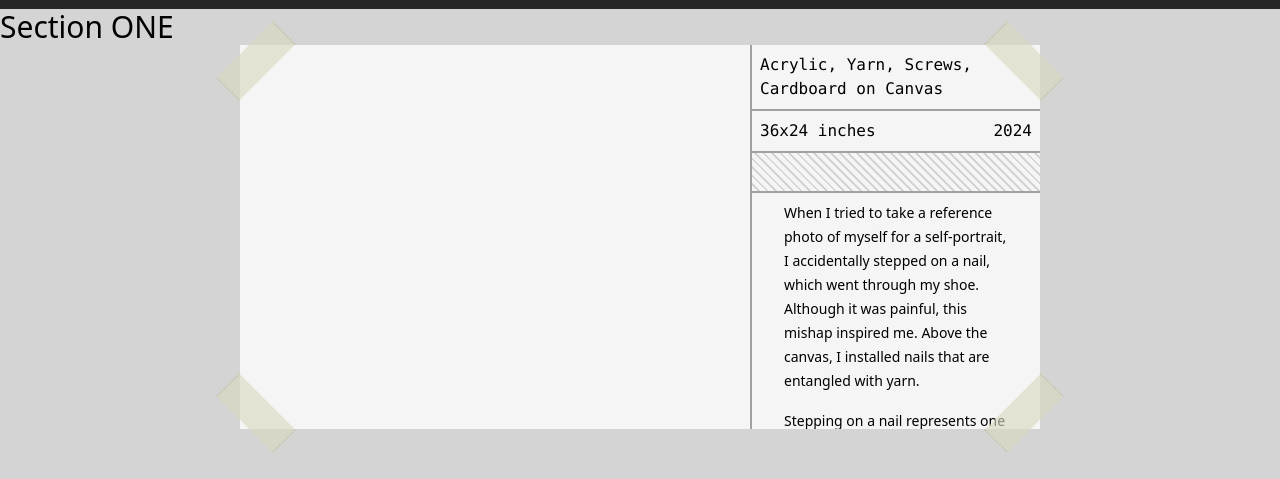
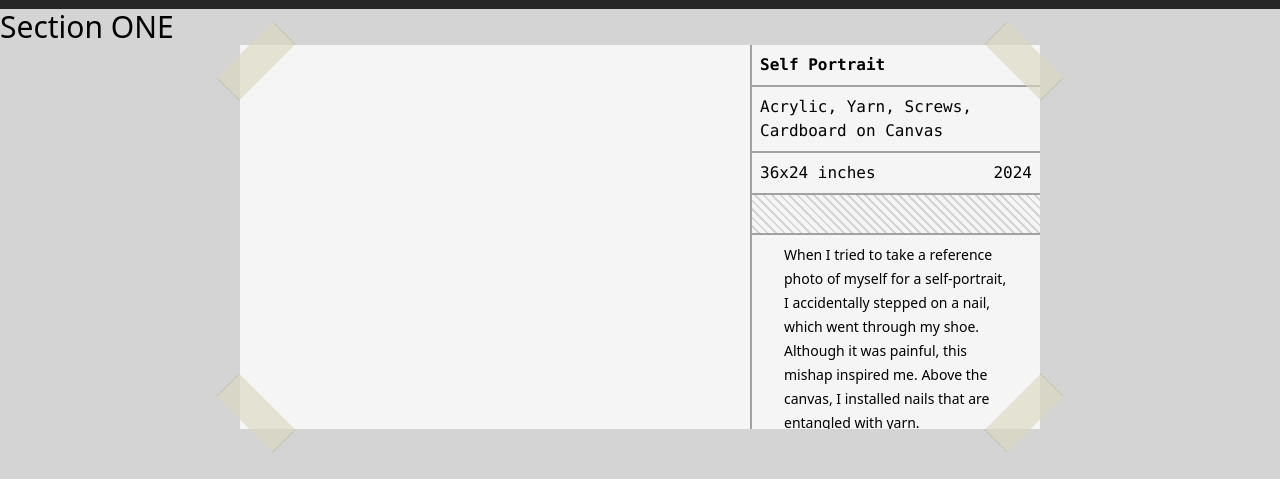
Before and after one commit to aspiringLich/lauriewu, a SvelteKit app: page / in a window 1280 px wide. Shown: the part 791-1270 px from the top of the page. Built offline with nearby package versions, Linux system fonts and the light colour scheme; grey boxes are pictures that could not be loaded.

Commit message:
its a flexbox now

```diff
--- a/src/routes/sections/SelfPortrait.svelte
+++ b/src/routes/sections/SelfPortrait.svelte
@@ -1,13 +1,15 @@
 <div class="flex justify-center">
-	<div class="box grid grid-cols-[32rem_18rem] grid-rows-[auto_auto_auto_1fr]">
+	<div class="box flex">
 		<span class="tape"></span>
-		<div class="row-span-4 h-96 border-r-2">
+		<div class="h-96 w-lg grow-0 border-r-2">
 			<!-- CONTENT -->
 		</div>
+		<div class="flex w-72 flex-col">
+			<div class="item font-mono font-bold">Self Portrait</div>
 			<div class="item font-mono">Acrylic, Yarn, Screws, Cardboard on Canvas</div>
 			<div class="item font-mono">36x24 inches <span class="grow"></span> 2024</div>
 			<div class="item stripe"></div>
-		<div class="item flex-col! overflow-scroll px-8!">
+			<div class="item grow flex-col! overflow-scroll px-8!">
 				<div class="prose-sm min-h-0 flex-[1_1_0]">
 					<p>
 						When I tried to take a reference photo of myself for a self-portrait, I accidentally
@@ -21,6 +23,7 @@
 					</p>
 				</div>
 			</div>
+		</div>
 		<span class="tape"> </span>
 	</div>
 </div>
--- a/src/routes/sections/sections.css
+++ b/src/routes/sections/sections.css
@@ -5,24 +5,24 @@
 	/*box-shadow: 8px 8px theme('colors.neutral.400');*/
 }
 
-.box.grid {
+.box {
 	div {
 		@apply border-neutral-400 bg-neutral-100;
 	}
 
-	div.item {
+	.item {
 		@apply p-2;
 	}
 
-	div.item:not(.prose, .prose-sm) {
+	.item:not(.prose, .prose-sm) {
 		@apply flex flex-row;
 	}
 
-	div.item:not(:last-of-type) {
+	.item:not(:last-of-type) {
 		@apply border-b-2;
 	}
 
-	div.stripe {
+	.stripe {
 		background-image: repeating-linear-gradient(
 			45deg,
 			theme('colors.neutral.100'),
```
Lines whose indentation alone changed are shown as unchanged.
